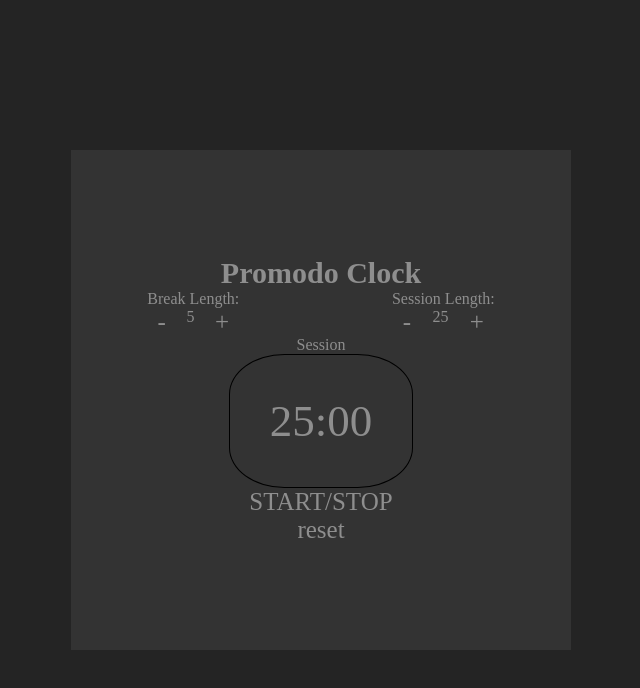
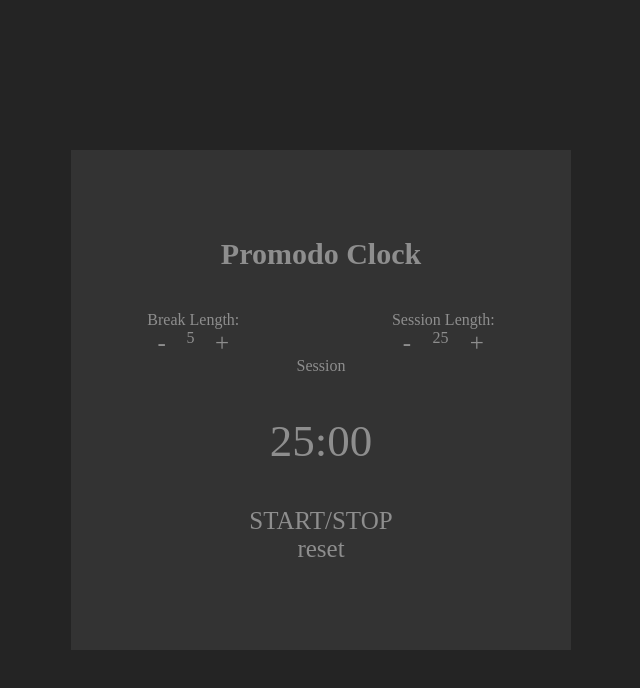
Before and after one commit to YariPL/reactjs-Pomodoro-clock-, a React (Create React App) app: page / in a window 1280 px wide. Shown: the top 688 px of the page, without its empty margins (319-959 px from the left). Built offline with nearby package versions, Linux system fonts and the light colour scheme.

Commit message:
styly a bit

```diff
--- a/src/App.css
+++ b/src/App.css
@@ -26,7 +26,8 @@ body {
 .title {
   text-align: center;
   font-size: 30px;
-  font-weight: 900; }
+  font-weight: 900;
+  margin-bottom: 40px; }
 
 .changingDisplay {
   display: flex;
@@ -53,7 +54,6 @@ body {
 
 #time-left {
   padding: 40px;
-  border: 1px solid black;
   border-radius: 30%;
   font-size: 45px; }
 
--- a/src/App.scss
+++ b/src/App.scss
@@ -31,6 +31,7 @@ body {
 	text-align: center;
 	font-size: 30px;
 	font-weight: 900;
+	margin-bottom: 40px;
 }
 .changingDisplay {
 	display: flex;
@@ -59,7 +60,6 @@ body {
 }
 #time-left {
 	padding: 40px;
-	border: 1px solid black;
 	border-radius: 30%;
 	font-size: 45px;
 }
```
Also changed, not shown: 1 other file (tests, documents, lock files or other folders).
